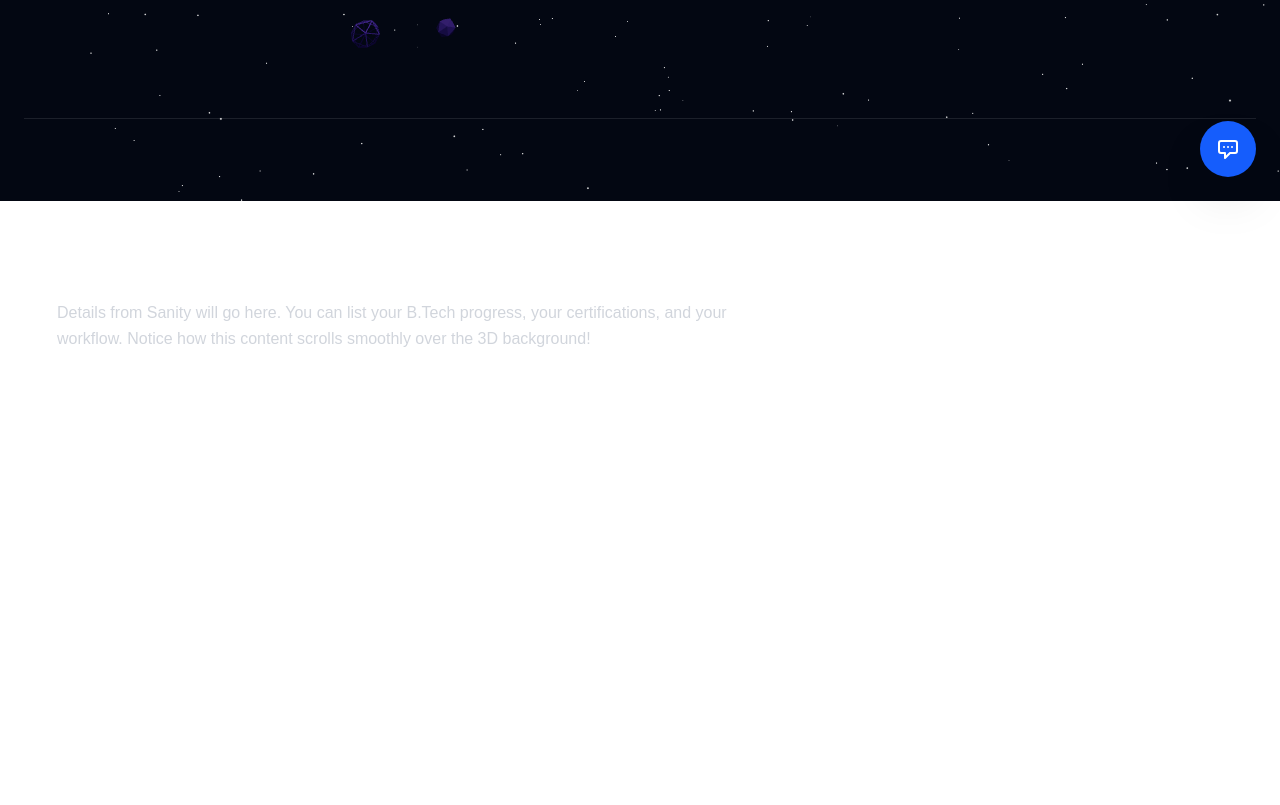
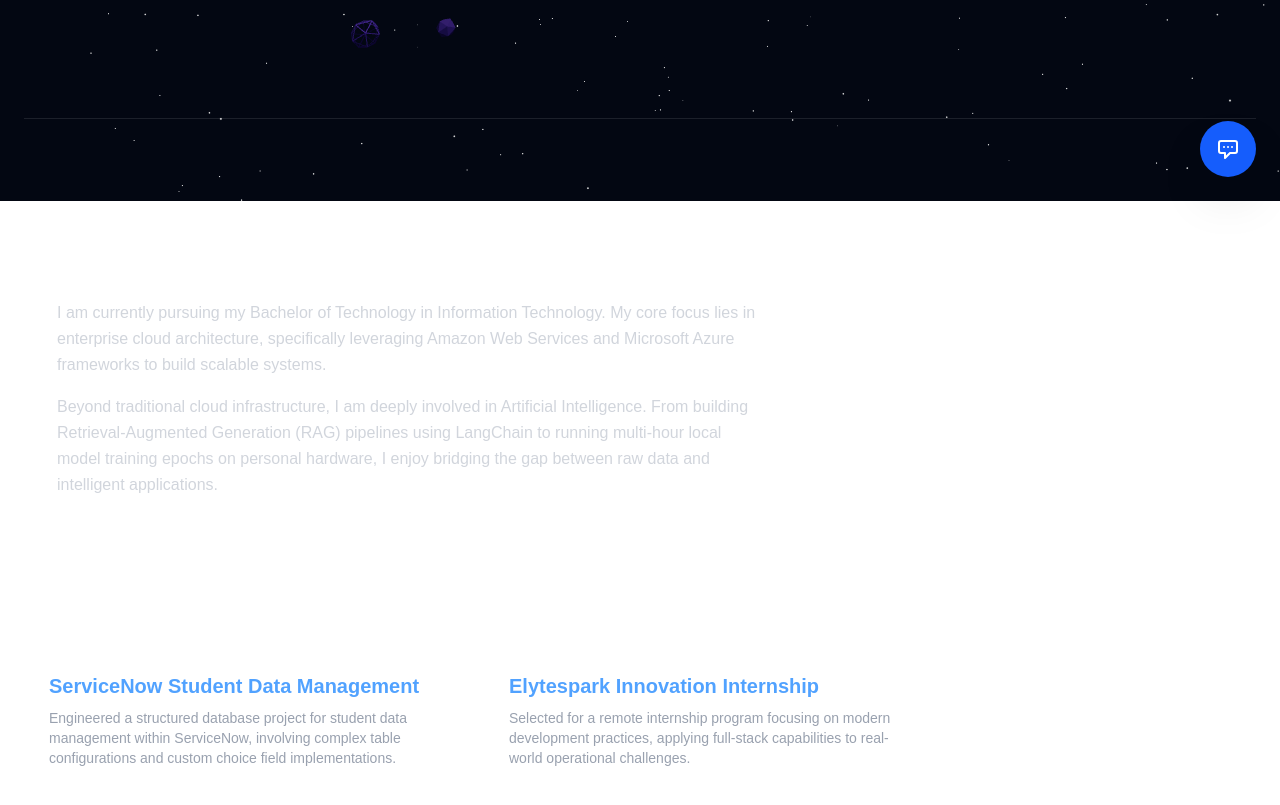
Before and after one commit to AjayyIT/ajay-portfolio, a Next.js app: page / in a window 1280 px wide. Shown: the part 599-1404 px from the top of the page. Built offline with nearby package versions, Linux system fonts and the light colour scheme.

Commit message:
feat: add portfolio content and bulletproof chat API

```diff
--- a/app/api/chat/route.ts
+++ b/app/api/chat/route.ts
@@ -1,51 +1,58 @@
+export const dynamic = 'force-dynamic';
+export const maxDuration = 30;
+
 import { streamText } from 'ai';
 import { google } from '@ai-sdk/google';
 import { createClient } from 'next-sanity';
 
-// 1. Configure the connection to your Sanity Database
 const sanityClient = createClient({
   projectId: process.env.NEXT_PUBLIC_SANITY_PROJECT_ID,
   dataset: process.env.NEXT_PUBLIC_SANITY_DATASET,
   apiVersion: '2024-01-01',
-  useCdn: false, // Set to false so the AI always gets your absolute latest updates
+  useCdn: false,
 });
 
-// 2. Define the POST request handler
 export async function POST(req: Request) {
-  // Extract the chat history from the user's request
+  try {
     const { messages } = await req.json();
+    console.log("1. API Route hit. User asked:", messages[messages.length - 1].content);
 
-  // 3. Fetch your published persona data using GROQ (Sanity's query language)
+    // Fetch Sanity Data
     const query = `*[_type == "persona"][0]`;
     const personaData = await sanityClient.fetch(query);
 
-  // 4. Construct the Dynamic System Prompt
-  const systemPrompt = `
-    ${personaData.characterAndBehavior}
+    if (!personaData) {
+      console.warn("WARNING: Sanity returned null. Is the document published?");
+    } else {
+      console.log("2. Sanity data successfully retrieved for:", personaData.fullName);
+    }
 
-    Here is the exact, up-to-date knowledge base you must use to answer the visitor's questions:
+    // Fallback prompt in case Sanity data is missing
+    const systemPrompt = personaData
+      ? `
+          ${personaData.characterAndBehavior || "You are an assistant for Ajay."}
+          Name: ${personaData.fullName || "Ajay RS"}
+          Role: ${personaData.role || "Developer"}
+          Education: ${JSON.stringify(personaData.education || [])}
+          Projects: ${JSON.stringify(personaData.projects || [])}
+        `
+      : "You are Ajay's AI assistant. You don't have his full database yet, but you should be polite and let the user know you are undergoing maintenance.";
 
-    Name: ${personaData.fullName}
-    Role: ${personaData.role}
-    Currently Learning: ${personaData.currentlyLearning || 'Not specified'}
-    Technical Skills: ${personaData.skills ? personaData.skills.join(', ') : 'Not specified'}
+    console.log("3. Calling Google Gemini API...");
 
-    Education History:
-    ${JSON.stringify(personaData.education, null, 2)}
-
-    Project Portfolio:
-    ${JSON.stringify(personaData.projects, null, 2)}
-
-    CRITICAL INSTRUCTION: Only answer questions based on the information provided above. If the user asks something not in this data, politely inform them you do not have that specific detail about AJAY RS yet.
-  `;
-
-  // 5. Call the AI Model and stream the response
+    // Call Gemini
     const result = await streamText({
       model: google('gemini-1.5-flash'),
       system: systemPrompt,
       messages,
     });
 
-  // 6. Return the stream to the frontend
+    console.log("4. Gemini responded successfully, streaming to frontend.");
     return result.toTextStreamResponse();
+
+  } catch (error: any) {
+    // If ANYTHING fails, it will print exactly what went wrong here
+    console.error("CRITICAL API ERROR:", error.message || error);
+    return new Response(JSON.stringify({ error: "Internal Server Error" }), { status: 500 });
   }
+}
--- a/app/layout.tsx
+++ b/app/layout.tsx
@@ -13,8 +13,8 @@ const geistMono = Geist_Mono({
 });
 
 export const metadata: Metadata = {
-  title: "Create Next App",
-  description: "Generated by create next app",
+  title: 'AJAY RS | Portfolio',
+  description: 'Cloud Architect and Full-Stack Developer specializing in AWS, Azure, and AI integrations.',
 };
 
 export default function RootLayout({
--- a/app/page.tsx
+++ b/app/page.tsx
@@ -47,14 +47,37 @@ export default function Home() {
           </button>
         </section>
 
-        {/* About / Projects Placeholder Sections */}
-        <section className="min-h-screen py-20 border-t border-white/10">
+        {/* About Section */}
+        <section className="min-h-screen py-20 border-t border-white/10" id="about">
           <h3 className="text-3xl font-bold mb-8">01. About Me</h3>
-          <div className="bg-white/5 backdrop-blur-md border border-white/10 p-8 rounded-xl max-w-3xl">
+          <div className="bg-white/5 backdrop-blur-md border border-white/10 p-8 rounded-xl max-w-3xl mb-12">
+            <p className="text-gray-300 leading-relaxed mb-4">
+              I am currently pursuing my Bachelor of Technology in Information Technology. My core focus lies in enterprise cloud architecture, specifically leveraging Amazon Web Services and Microsoft Azure frameworks to build scalable systems.
+            </p>
             <p className="text-gray-300 leading-relaxed">
-              Details from Sanity will go here. You can list your B.Tech progress, your certifications, and your workflow.
-              Notice how this content scrolls smoothly over the 3D background!
+              Beyond traditional cloud infrastructure, I am deeply involved in Artificial Intelligence. From building Retrieval-Augmented Generation (RAG) pipelines using LangChain to running multi-hour local model training epochs on personal hardware, I enjoy bridging the gap between raw data and intelligent applications.
             </p>
+          </div>
+
+          <h3 className="text-3xl font-bold mb-8">02. Recent Work & Projects</h3>
+          <div className="grid grid-cols-1 md:grid-cols-2 gap-6 max-w-4xl">
+
+            {/* Project 1 */}
+            <div className="bg-white/5 border border-white/10 p-6 rounded-xl hover:bg-white/10 transition-colors">
+              <h4 className="text-xl font-bold text-blue-400 mb-2">ServiceNow Student Data Management</h4>
+              <p className="text-sm text-gray-400 mb-4">
+                Engineered a structured database project for student data management within ServiceNow, involving complex table configurations and custom choice field implementations.
+              </p>
+            </div>
+
+            {/* Project 2 */}
+            <div className="bg-white/5 border border-white/10 p-6 rounded-xl hover:bg-white/10 transition-colors">
+              <h4 className="text-xl font-bold text-blue-400 mb-2">Elytespark Innovation Internship</h4>
+              <p className="text-sm text-gray-400 mb-4">
+                Selected for a remote internship program focusing on modern development practices, applying full-stack capabilities to real-world operational challenges.
+              </p>
+            </div>
+
           </div>
         </section>
 
```
Lines whose indentation alone changed are shown as unchanged.
